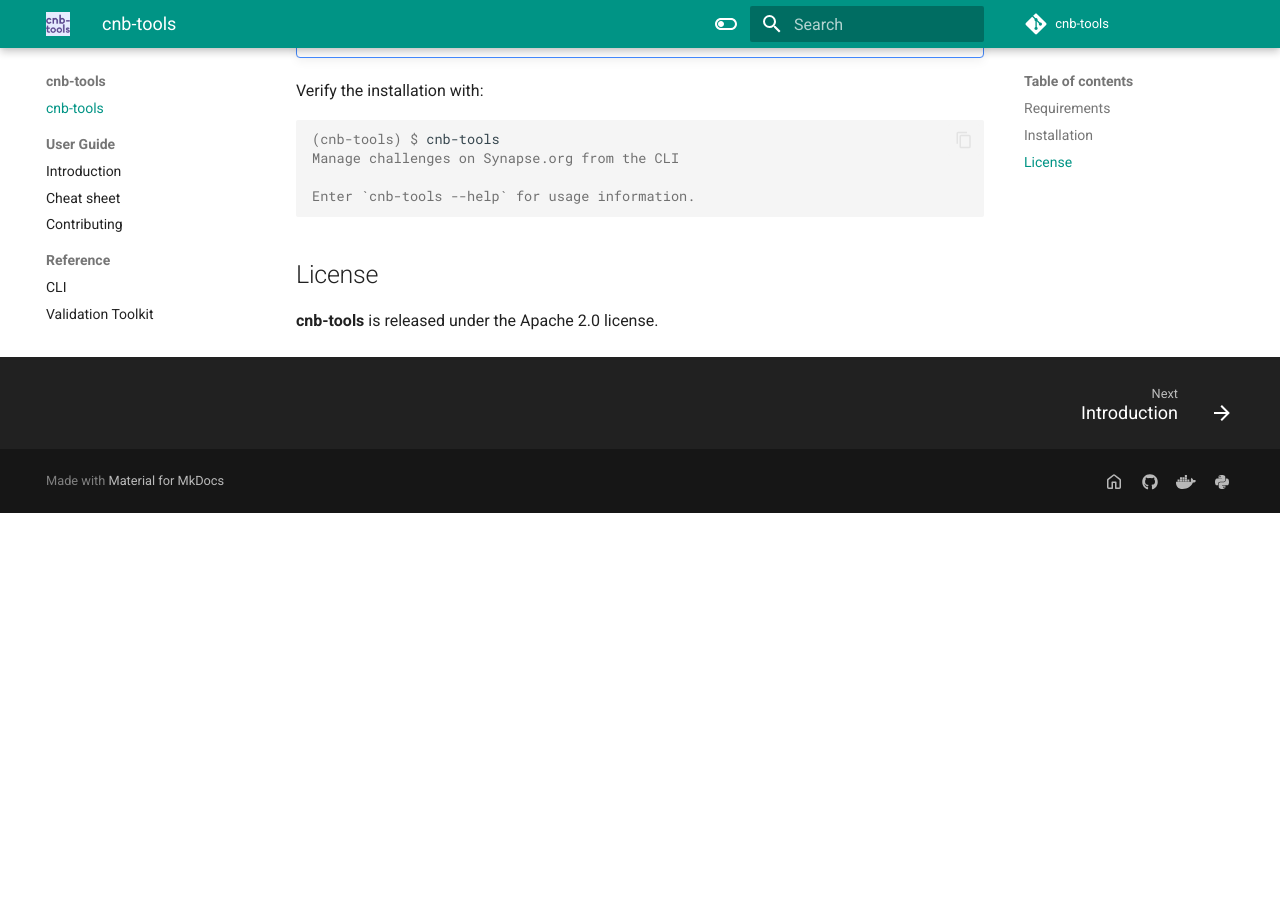
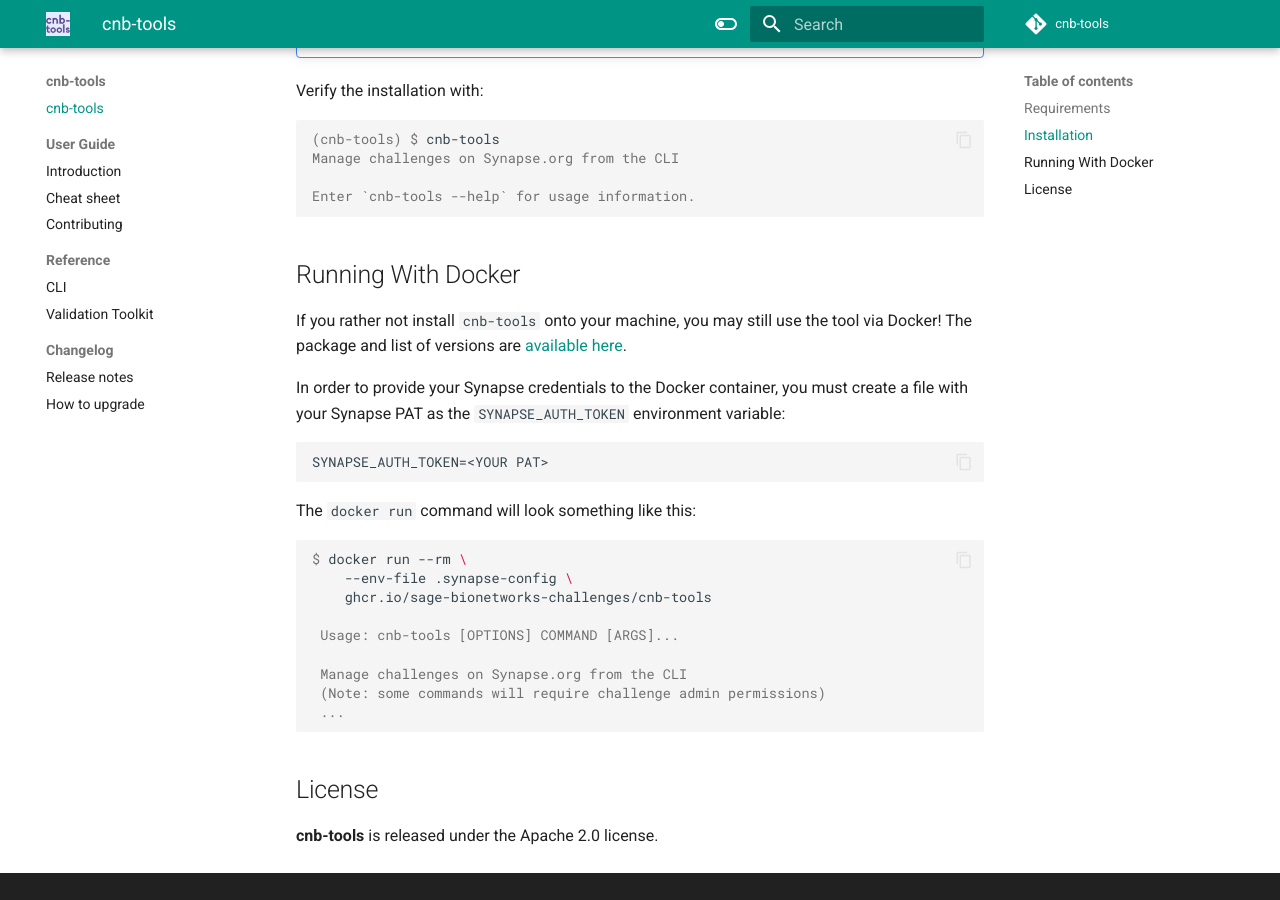
Before and after one commit to Sage-Bionetworks-Challenges/cnb-tools, an MkDocs documentation site: the page built from docs/index.md, in a window 1280 px wide and 900 px high, scrolled down 1842 px. Built offline with MkDocs 1.6.1 and Material for MkDocs 9.7.7, drawn with Linux system fonts in a browser that asks for light colours; comment, search, counter and statistics services are not loaded; before the commit the page ends 2355 px from its top, so only the background shows below that; some of the changed text lies outside the part shown.

Commit message:
add instructions for docker usage

````diff
--- a/docs/index.md
+++ b/docs/index.md
@@ -89,6 +89,34 @@
 Enter `cnb-tools --help` for usage information.
 ```
 
+## Running With Docker
+
+If you rather not install `cnb-tools` onto your machine, you may still use the
+tool via Docker!  The package and list of versions are [available here].
+
+In order to provide your Synapse credentials to the Docker container, you must
+create a file with your Synapse PAT as the `SYNAPSE_AUTH_TOKEN` environment
+variable:
+
+```text
+SYNAPSE_AUTH_TOKEN=<YOUR PAT>
+```
+
+The `docker run` command will look something like this:
+
+<!-- termynal -->
+```console
+$ docker run --rm \
+    --env-file .synapse-config \
+    ghcr.io/sage-bionetworks-challenges/cnb-tools
+
+ Usage: cnb-tools [OPTIONS] COMMAND [ARGS]...
+
+ Manage challenges on Synapse.org from the CLI
+ (Note: some commands will require challenge admin permissions)
+ ...
+```
+
 ## License
 
 **cnb-tools** is released under the Apache 2.0 license.
@@ -104,3 +132,4 @@
 [venv]: https://docs.python.org/3/library/venv.html
 [pyenv]: https://github.com/pyenv/pyenv
 [Read its docs.]: https://python-docs.synapse.org/
+[available here]: https://github.com/Sage-Bionetworks-Challenges/cnb-tools/pkgs/container/cnb-tools
````
Also changed, not shown: other parts of docs/index.md (+1 -1 lines), README.md (+28 -1 lines).
